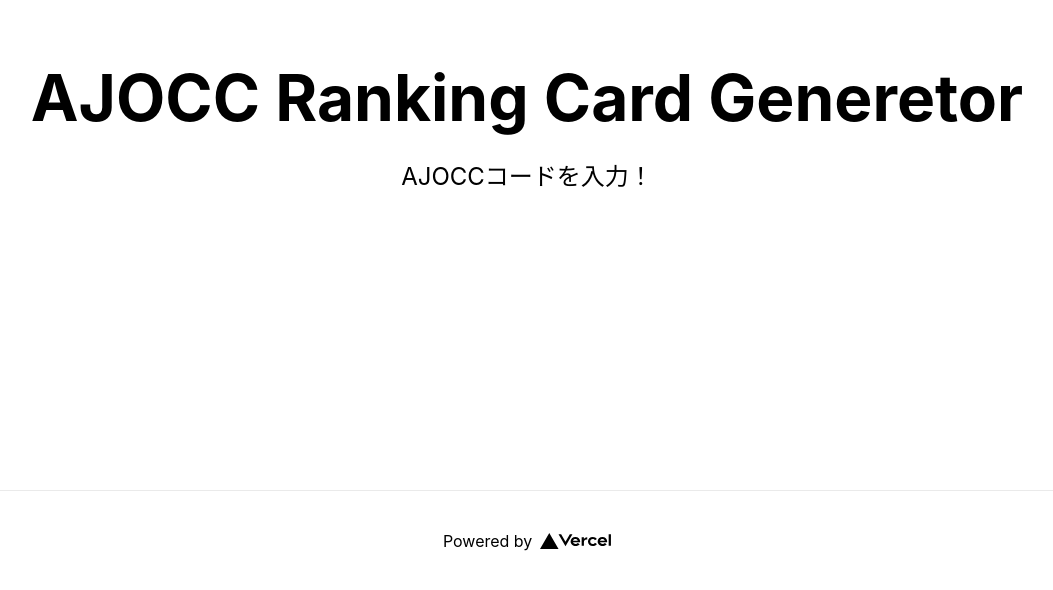
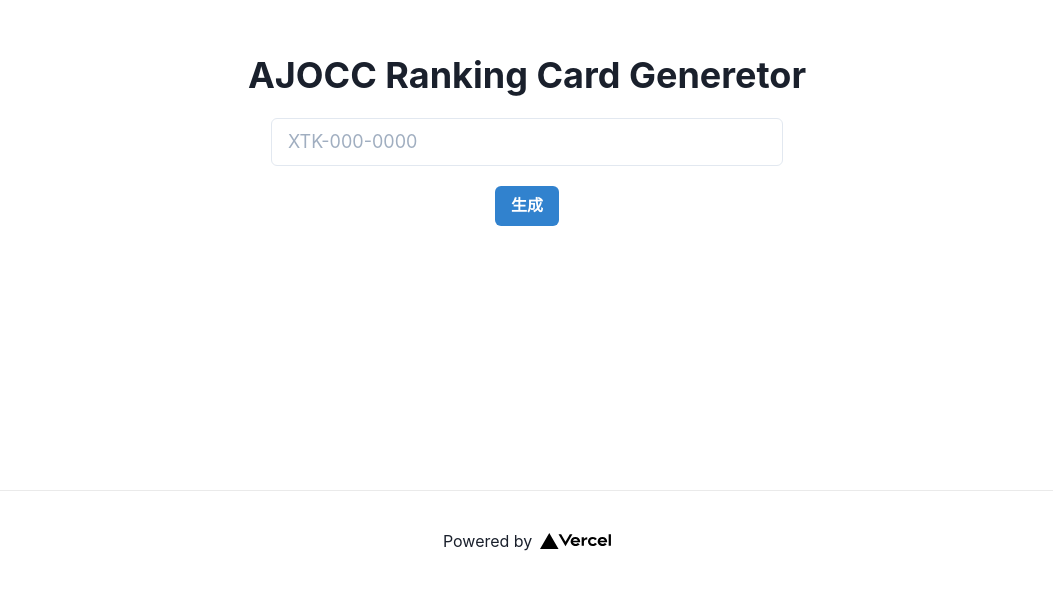
Before and after one commit to gentksb/jpcx-rank-card, a Next.js app: page / in a window 1280 px wide. Shown: the part 210-800 px from the top of the page, without its empty margins (113-1166 px from the left). Built offline with nearby package versions, Linux system fonts and the light colour scheme.

Commit message:
とりあえず動く

```diff
--- a/pages/_app.js
+++ /dev/null
@@ -1,7 +0,0 @@
-import '../styles/globals.css'
-
-function MyApp({ Component, pageProps }) {
-  return <Component {...pageProps} />
-}
-
-export default MyApp
--- /dev/null
+++ b/pages/_app.tsx
@@ -0,0 +1,13 @@
+import "../styles/globals.css"
+import { ChakraProvider } from "@chakra-ui/react"
+import { AppProps } from "next/app"
+
+function MyApp({ Component, pageProps }: AppProps) {
+  return (
+    <ChakraProvider>
+      <Component {...pageProps} />
+    </ChakraProvider>
+  )
+}
+
+export default MyApp
--- a/pages/index.js
+++ /dev/null
@@ -1,30 +0,0 @@
-import Head from "next/head"
-import styles from "../styles/Home.module.css"
-
-export default function Home() {
-  return (
-    <div className={styles.container}>
-      <Head>
-        <title>AJOCC Ranking Card Generetor</title>
-        <link rel="icon" href="/favicon.ico" />
-      </Head>
-
-      <main className={styles.main}>
-        <h1 className={styles.title}>AJOCC Ranking Card Generetor</h1>
-
-        <p className={styles.description}>AJOCCコードを入力！</p>
-      </main>
-
-      <footer className={styles.footer}>
-        <a
-          href="https://vercel.com?utm_source=create-next-app&utm_medium=default-template&utm_campaign=create-next-app"
-          target="_blank"
-          rel="noopener noreferrer"
-        >
-          Powered by{" "}
-          <img src="/vercel.svg" alt="Vercel Logo" className={styles.logo} />
-        </a>
-      </footer>
-    </div>
-  )
-}
--- /dev/null
+++ b/pages/index.tsx
@@ -0,0 +1,69 @@
+import Head from "next/head"
+import styles from "../styles/Home.module.css"
+import { Input, Heading, Button, Box, Code, Image } from "@chakra-ui/react"
+import { useState } from "react"
+
+export default function Home() {
+  const [isGenerated, setIsGenerated] = useState(false)
+  const [ajoccCode, setAjoccCode] = useState("")
+
+  const buttonClickHandler = () => {
+    setIsGenerated(true)
+    return
+  }
+
+  const inputHandler = (event) => {
+    console.log(event.target.value)
+    setAjoccCode(event.target.value)
+  }
+
+  return (
+    <div className={styles.container}>
+      <Head>
+        <title>AJOCC Ranking Card Generetor</title>
+        <link rel="icon" href="/favicon.ico" />
+      </Head>
+
+      <main className={styles.main}>
+        <Heading>AJOCC Ranking Card Generetor</Heading>
+        <Box width="lg" margin="5">
+          <Input placeholder="XTK-000-0000" size="lg" onChange={inputHandler} />
+        </Box>
+        <Box>
+          <Button colorScheme="blue" onClick={buttonClickHandler}>
+            生成
+          </Button>
+        </Box>
+        {isGenerated ? (
+          <>
+            <Box margin={2}>
+              <Image
+                src={`/ajoccRankCard.png?ajoccCode=${ajoccCode}`}
+                alt="your ranking card"
+              />
+            </Box>
+            <Heading as="h3" size="md">
+              URL sample
+            </Heading>
+            <Code>
+              https://localhost:3000/ajoccRankCard.png?ajoccCode={ajoccCode}
+            </Code>
+          </>
+        ) : (
+          <></>
+        )}
+      </main>
+
+      <footer className={styles.footer}>
+        <a
+          href="https://vercel.com?utm_source=create-next-app&utm_medium=default-template&utm_campaign=create-next-app"
+          target="_blank"
+          rel="noopener noreferrer"
+        >
+          Powered by{" "}
+          <img src="/vercel.svg" alt="Vercel Logo" className={styles.logo} />
+        </a>
+      </footer>
+    </div>
+  )
+}
```
